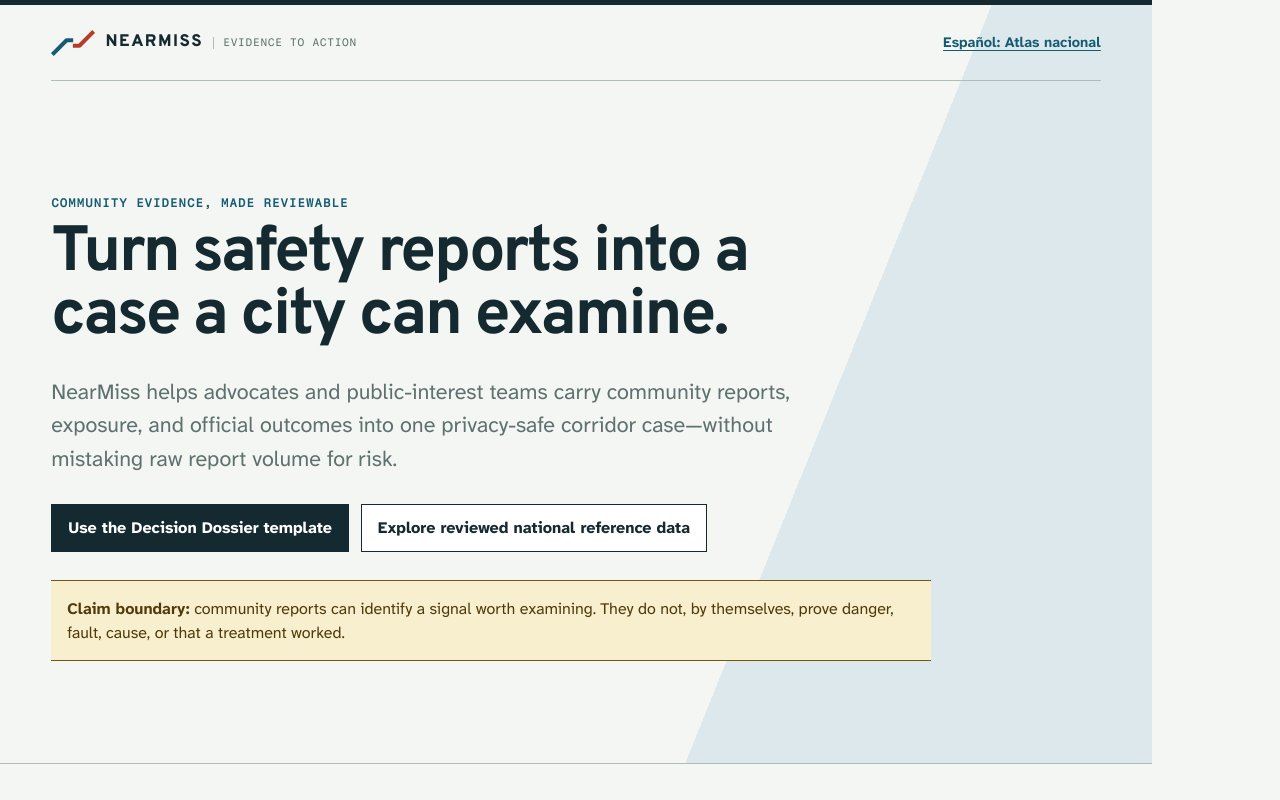
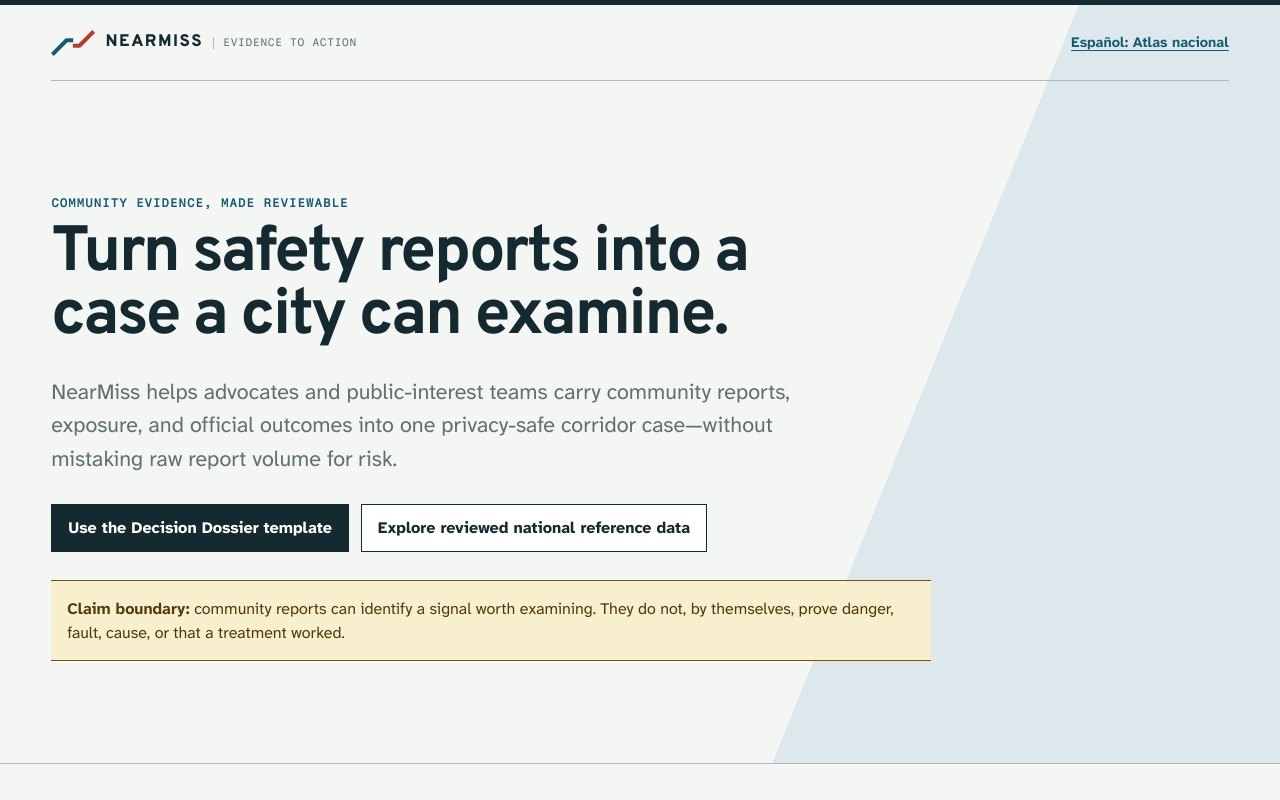
Before and after one commit to ChelseaKR/nearmiss, a plain HTML site: page index.html in a window 1280 px wide. Shown: the top 800 px of the page. Drawn offline with Linux system fonts and the light colour scheme.

Commit message:
fix(web): let the gateway header use full width
Signed-off-by: Chelsea Kelly-Reif <3114598+ChelseaKR@users.noreply.github.com>

```diff
--- a/web/landing.css
+++ b/web/landing.css
@@ -23,9 +23,9 @@
 
 /* Override the shared document-frame cap from brand.css only for the gateway.
    The other web surfaces intentionally retain their reading-width shell. */
-body.gateway-page .gateway-header,
+body.gateway-page header.gateway-header,
 body.gateway-page main#main,
-body.gateway-page .gateway-footer {
+body.gateway-page footer.gateway-footer {
   max-width: none;
   margin: 0;
 }
```
